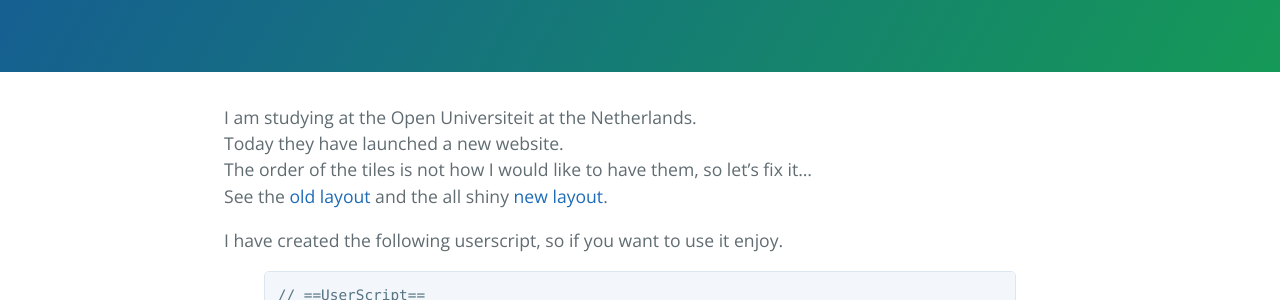
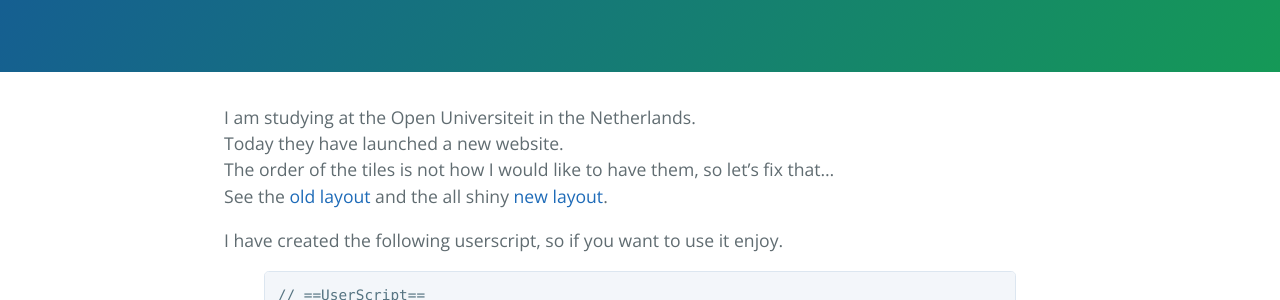
Before and after one commit to simonbosman/simonbosman.github.io, a Jekyll site: the page built from _posts/2017-01-23-ou-tiles.md, in a window 1280 px wide. Shown: the part 311-611 px from the top of the page. Built offline with Jekyll 4.4.1, drawn with Linux system fonts in a browser that asks for light colours.

Commit message:
Update 2017-01-23-ou-tiles.md

```diff
--- a/_posts/2017-01-23-ou-tiles.md
+++ b/_posts/2017-01-23-ou-tiles.md
@@ -5,9 +5,9 @@
 categories: main
 ---
 
-I am studying at the Open Universiteit at the Netherlands.<br>
+I am studying at the Open Universiteit in the Netherlands.<br>
 Today they have launched a new website.<br>
-The order of the tiles is not how I would like to have them, so let's fix it...<br>
+The order of the tiles is not how I would like to have them, so let's fix that...<br>
 See the [old layout](https://github.com/simonbosman/simonbosman.github.io/blob/master/content/oldTiles.PNG)
 and the all shiny [new layout](https://github.com/simonbosman/simonbosman.github.io/blob/master/content/newTiles.PNG).
 
```
